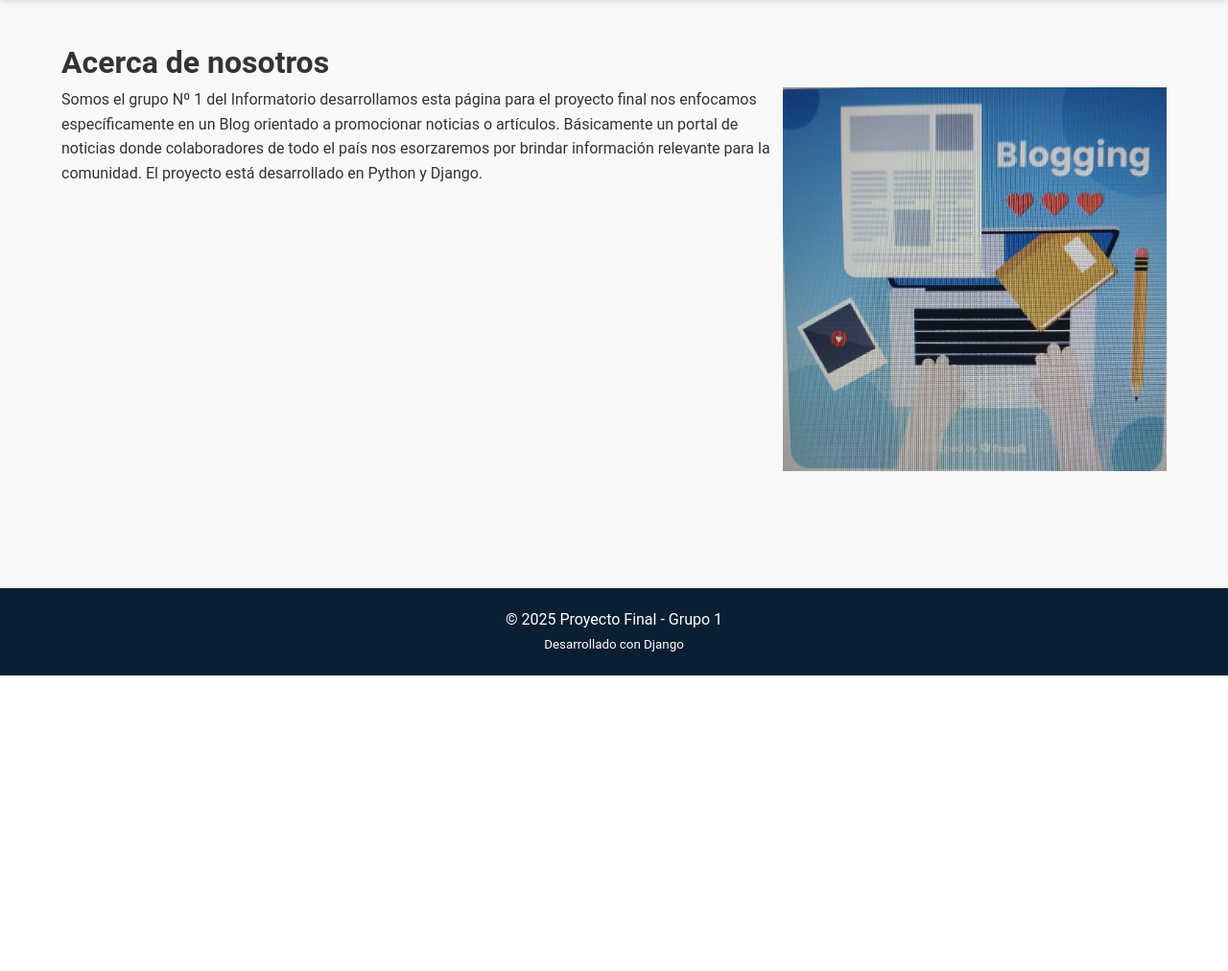
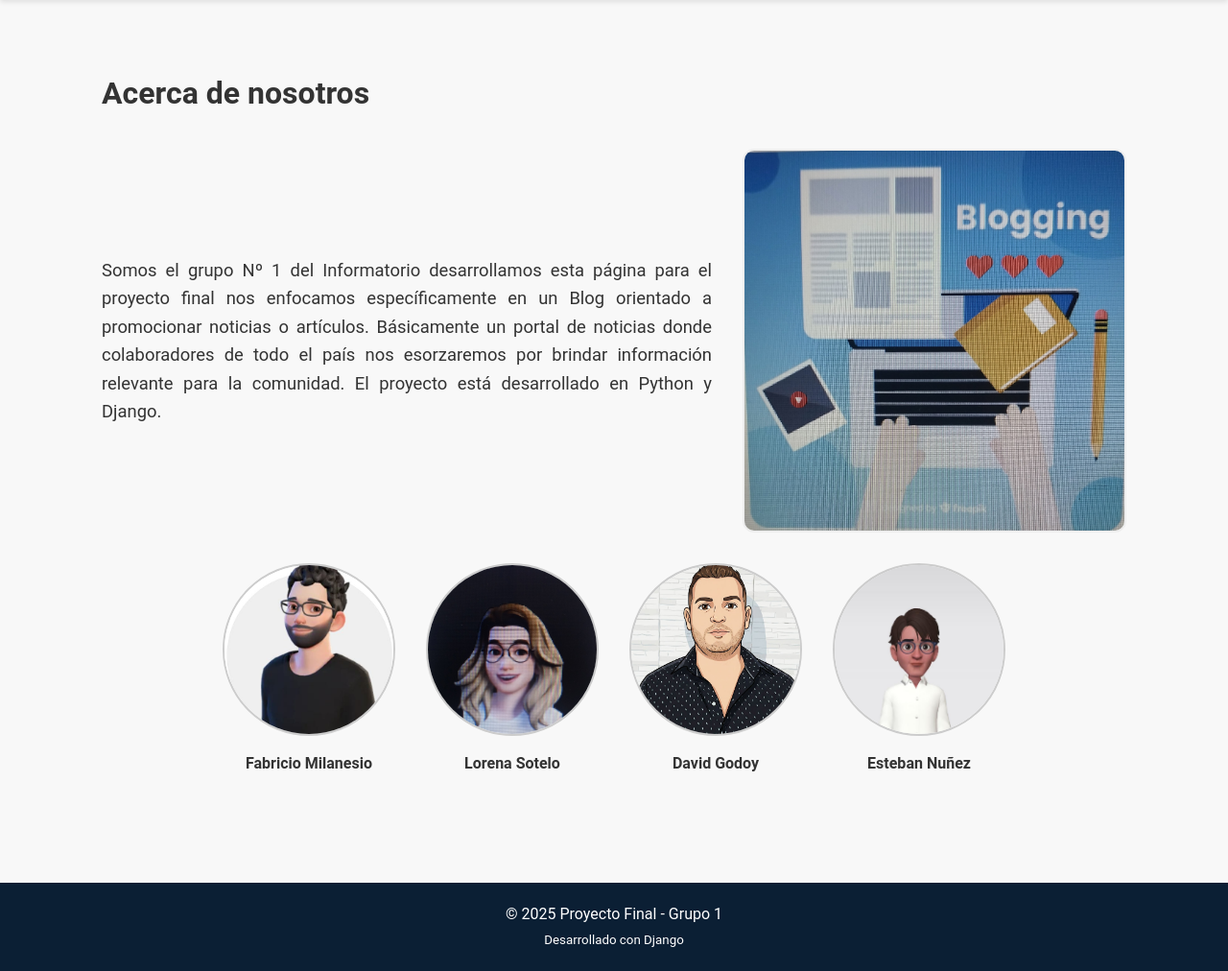
Before and after one commit to fabricio00101/proyecto-final-grupo1, a Django app: page /Acerca_de/ in a window 1280 px wide. Shown: the part 96-1108 px from the top of the page at 96% size. Before the commit the page ends 800 px from the top, so only its background shows below. Run offline with Django 5.2, Linux system fonts and the light colour scheme.

Commit message:
Arreglo correcciones,

```diff
--- a/apps/posts/models.py
+++ b/apps/posts/models.py
@@ -18,7 +18,7 @@ class Post(models.Model):
     texto = models.TextField(null=False)
     activo = models.BooleanField(default=True)
     categoria = models.ForeignKey(Categoria, on_delete=models.SET_NULL, null=True, default='Sin categoría')
-    imagen = models.ImageField(null=True, blank= True, upload_to='posts', default='static/post_default.png')
+    imagen = models.ImageField(null=True, blank= True, upload_to='posts', default='posts/post_default.png')
     publicado = models.DateTimeField(default=timezone.now)
     autor = models.ForeignKey('auth.User', on_delete=models.CASCADE, null=True, blank=True)
 
--- a/apps/usuarios/views.py
+++ b/apps/usuarios/views.py
@@ -7,6 +7,8 @@ from .forms import RegistroForm
 # Create your views here.
 
 def registro(request):
+    if request.user.is_authenticated:
+        return redirect('index')
     if request.method == 'POST':
         form = RegistroForm(request.POST)
         if form.is_valid():
--- /dev/null
+++ b/assets/style_acerca.css
@@ -0,0 +1,56 @@
+
+.acerca-de-nosotros {
+  max-width: 1100px;
+  margin: 0 auto;
+  padding: 2rem 1rem;
+}
+
+.acerca-de-nosotros h1 {
+  text-align: left;
+  margin-bottom: 2rem;
+}
+
+.acerca-de-nosotros .acerca-flex {
+  display: flex;
+  align-items: center;
+  gap: 2rem;
+}
+
+.acerca-de-nosotros .acerca-flex p {
+  flex: 1;
+  font-size: 1.15rem;
+  margin: 0;
+  text-align: justify;
+}
+
+.acerca-de-nosotros .acerca-flex img {
+  width: 400px;
+  height: 400px;
+  object-fit: cover;
+  border-radius: 12px;
+  border: 2px solid #eee;
+}
+
+.acerca-de-nosotros .integrantes {
+  display: flex;
+  gap: 2rem;
+  justify-content: center;
+  margin-top: 2rem;
+}
+
+.acerca-de-nosotros .integrante {
+  text-align: center;
+}
+
+.acerca-de-nosotros .integrante img {
+  width: 180px;
+  height: 180px;
+  object-fit: cover;
+  border-radius: 50%;
+  border: 2px solid #ccc;
+}
+
+.acerca-de-nosotros .integrante p {
+  margin-top: 0.5rem;
+  font-weight: bold;
+}
--- a/templates/Acerca_de.html
+++ b/templates/Acerca_de.html
@@ -1,24 +1,34 @@
 {% extends 'base.html' %}
+{% load static %}
 {% block contenido %}
-
-<body>
+<link rel="stylesheet" href="{% static 'style_acerca.css' %}">
 <div class="acerca-de-nosotros">
   <h1>Acerca de nosotros</h1>
-        <div style="display:flex">
-
+  <div class="acerca-flex">
     <p> Somos el grupo Nº 1 del Informatorio desarrollamos esta página para el proyecto final nos enfocamos
       específicamente en un Blog orientado a promocionar noticias o artículos. Básicamente un portal de noticias
       donde colaboradores de todo el país nos esorzaremos por brindar información relevante para la comunidad.
       El proyecto está desarrollado en Python y Django.
     </p>
-        <img src="../assets/img/imagenblog.jpg"
-          style="height: 400px; width: 400px; align-items: right;" alt="">
-
+    <img src="{% static 'img/imagenblog.jpg' %}" alt="Imagen Blog">
   </div>
-        <div class="imagen">
-          <img src="" alt="">
-          <img src="" alt="">
+  <div class="integrantes">
+    <div class="integrante">
+      <img src="{% static 'img/FABRICIO.jpg' %}" alt="Fabricio">
+      <p>Fabricio Milanesio</p>
+    </div>
+    <div class="integrante">
+      <img src="{% static 'img/LORENA-SOTELO.jpg' %}" alt="Lorena Sotelo">
+      <p>Lorena Sotelo</p>
+    </div>
+    <div class="integrante">
+      <img src="{% static 'img/DAVID.jpg' %}" alt="David">
+      <p>David Godoy</p>
+    </div>
+    <div class="integrante">
+      <img src="{% static 'img/ESTEBAN-NUÑEZ.jpg' %}" alt="Esteban Nuñez">
+      <p>Esteban Nuñez</p>
     </div>
   </div>
-</body>
+</div>
 {% endblock %}
--- a/templates/comentario_confirm_delete.html
+++ b/templates/comentario_confirm_delete.html
@@ -1,6 +1,6 @@
 {% extends 'base.html' %}
 
-{% block content %}
+{% block contenido %}
 <div class="container mt-4">
     <h2>Eliminar Comentario</h2>
     <p>¿Estás seguro de que deseas eliminar este comentario?</p>
--- a/templates/comentario_form.html
+++ b/templates/comentario_form.html
@@ -1,6 +1,6 @@
 {% extends 'base.html' %}
 
-{% block content %}
+{% block contenido %}
 <div class="container mt-4">
     <h2>{% if object %}Editar{% else %}Nuevo{% endif %} Comentario</h2>
     <form method="post">
```
Also changed, not shown: apps/posts/views.py (+12 -13 lines), templates/detalle_publicacion.html (+3 -5 lines). Lines whose indentation alone changed are shown as unchanged.
